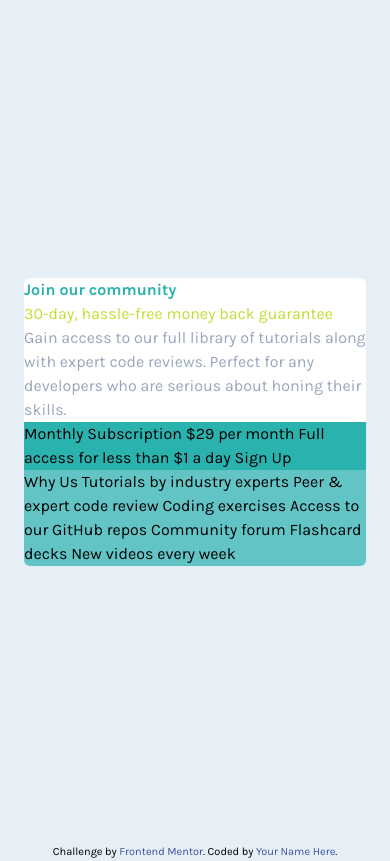
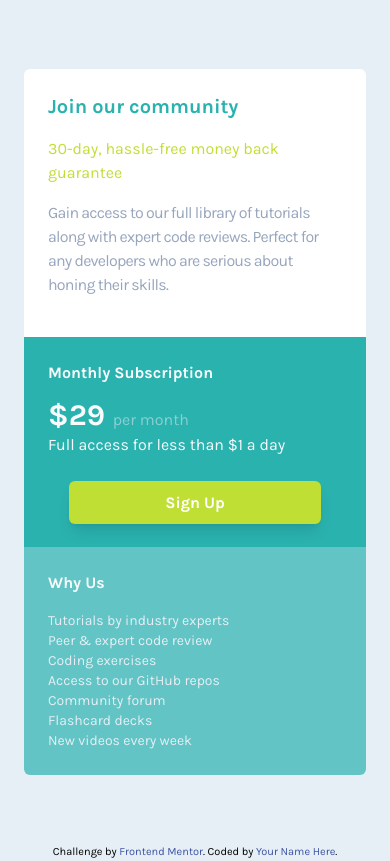
Before and after one commit to antonio-lopez/fm-single-price-grid-component, a website: page index.html in a window 390 px wide. Drawn offline with Linux system fonts and the light colour scheme.

Commit message:
mobile-first approach complete

```diff
--- a/index.html
+++ b/index.html
@@ -37,27 +37,48 @@
         <!-- grid container -->
         <div class="grid grid-col-1 m-auto">
           <!-- grid 1 -->
-          <div class="bg-white rounded-t-md">
-            <h1 class="text-cyan font-bold">Join our community</h1>
-            <p class="text-brightYellow">
+          <div class="bg-white rounded-t-md p-6">
+            <h1 class="text-cyan text-xl font-bold">Join our community</h1>
+            <p class="text-brightYellow py-4">
               30-day, hassle-free money back guarantee
             </p>
-            <p class="text-grayishBlue">
+            <p class="text-grayishBlue tracking-tighter pb-4">
               Gain access to our full library of tutorials along with expert
               code reviews. Perfect for any developers who are serious about
               honing their skills.
             </p>
           </div>
           <!-- grid 2 -->
-          <div class="bg-cyan">
-            Monthly Subscription &dollar;29 per month Full access for less than
-            &dollar;1 a day Sign Up
+          <div class="bg-cyan p-6">
+            <h1 class="font-bold text-slate-50">Monthly Subscription</h1>
+            <div class="py-3">
+              <span class="text-slate-50 text-3xl font-bold"> &dollar;29 </span>
+              <span class="text-lightGray/50 pb">per month</span>
+              <p class="text-slate-50">
+                Full access for less than &dollar;1 a day
+              </p>
+            </div>
+            <div class="pt-5 pb-2 text-center">
+              <a
+                href="/#"
+                class="shadow-lg bg-brightYellow p-3 px-24 text-white font-bold rounded-md align-middle hover:bg-brightYellow"
+              >
+                Sign Up
+              </a>
+            </div>
           </div>
           <!-- grid 3 -->
-          <div class="bg-offCyan rounded-b-md">
-            Why Us Tutorials by industry experts Peer &amp; expert code review
-            Coding exercises Access to our GitHub repos Community forum
-            Flashcard decks New videos every week
+          <div class="bg-offCyan rounded-b-md p-6">
+            <h1 class="font-bold text-slate-50 pb-4">Why Us</h1>
+            <ul class="text-lightGray text-sm">
+              <li>Tutorials by industry experts</li>
+              <li>Peer &amp; expert code review</li>
+              <li>Coding exercises</li>
+              <li>Access to our GitHub repos</li>
+              <li>Community forum</li>
+              <li>Flashcard decks</li>
+              <li>New videos every week</li>
+            </ul>
           </div>
         </div>
       </div>
```
Also changed, not shown: css/main.css.
